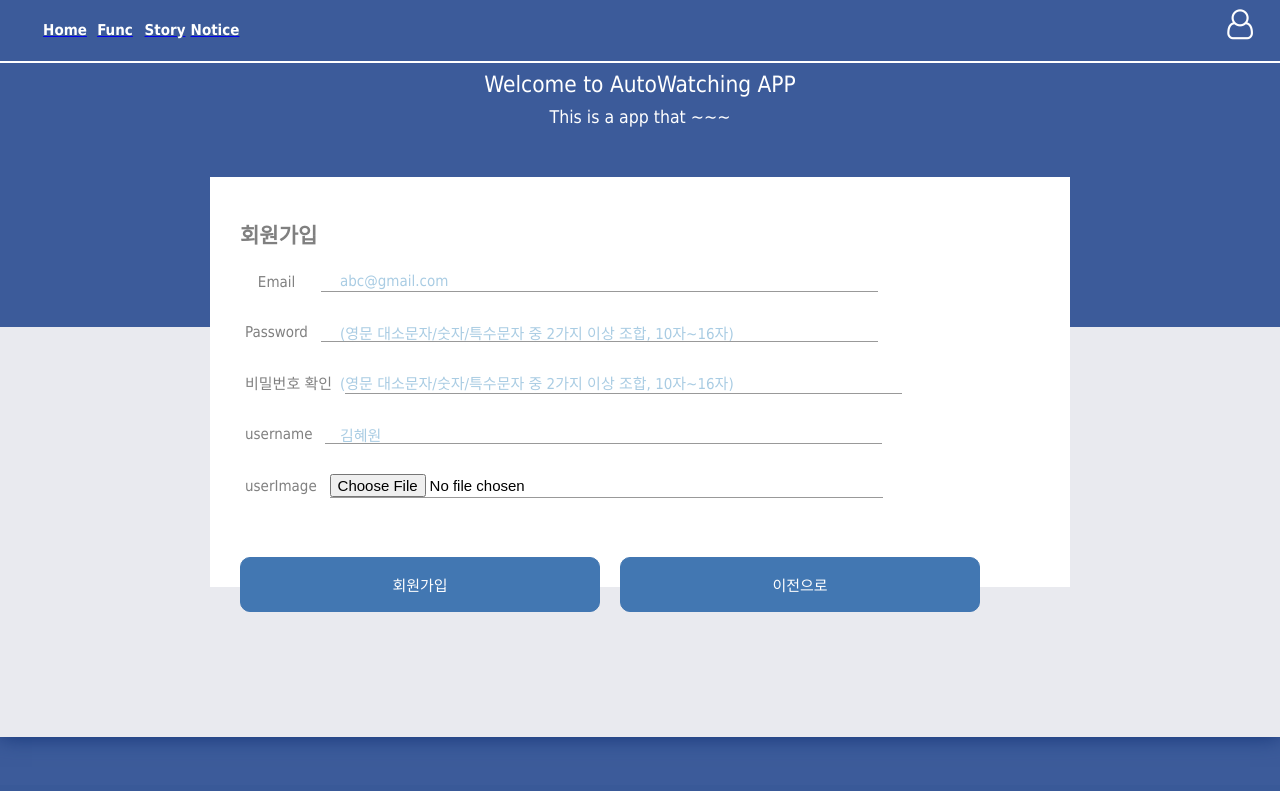
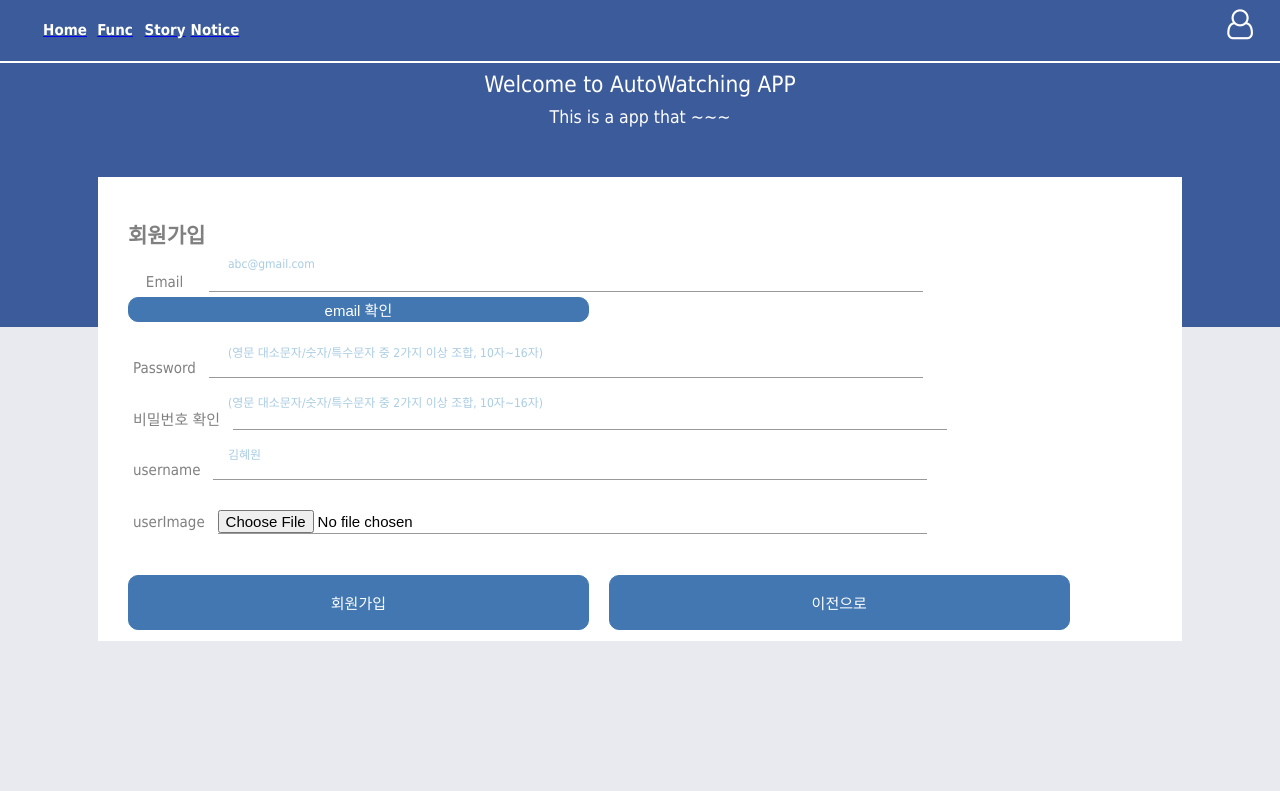
Before and after one commit to ESproject-antiseptic/Webserver, a Django app: page /signup in a window 1280 px wide. Shown: the part 15-806 px from the top of the page. Before the commit the page ends 756 px from the top, so only its background shows below. Run offline with Django 3.2, Linux system fonts and the light colour scheme.

Commit message:
#3. 아이디중복체크

```diff
--- a/Webserver/antiseptic19/main/templates/main/signup.html
+++ b/Webserver/antiseptic19/main/templates/main/signup.html
@@ -1,8 +1,9 @@
 {%extends 'main/top.html' %}
+
 {% block content %}
 <style>
     .login{
-        width: 800px;
+        width: 80%;
     }
     .signup_field h4{
         color: gray;
@@ -27,7 +28,6 @@
         display: block;
         float:left;
         margin-right:20px;
-
         width: 45%;
         outline: none;
         background-color: #4277b2;
@@ -55,21 +55,54 @@
         font-size: .8rem;
         opacity: 1;
     }
+
 </style>
+
 <div class="signup_field">
     <h4>회원가입</h4>
+
     <form method="POST"  action ="{%url 'signup'%}" enctype="multipart/form-data">
         {% csrf_token %}
         <div class="field">
             <label for= "email" class="labelid">&nbsp&nbsp Email &nbsp&nbsp&nbsp&nbsp</label>
-            <input name="email" id="email" type = "email" required >
+            <input class ="email" name="email" id="email" check_result = "fail" type = "email"  >
             <span class="label">abc@gmail.com</span>
         </div>
+        <button type="button" class ="id_check" id ="id_check" onclick ="id_check_func()">email 확인</button>
+        <br>
+        <script src="http://code.jquery.com/jquery-3.4.1.min.js"></script>
+        <script type="text/javascript">
+            function id_check_func(){
+                id_overlap_input =document.querySelector('input[name = "email"]');
+                if ( id_overlap_input.value == '') {
+                    alert('이메일을 입력해주세요.');
+                    return;
+                }
+                $.ajax({
+                    url: '{%url 'signup'%}',
+                    data: { 'email' : id_overlap_input.value},
+                    success: function (data){
+                        console.log(data['overlap']);
+                        if (data['overlap'] =="fail"){
+                            alert("이미 존재하는 이메일입니다.");
+                            id_overlap_input.focus();
+                            return;
+                        }else{
+                            alert("사용가능한 이메일입니다.");
+                            $('.email').attr("check_result", "success");
+                            return;
+                        }
+                    }
+                })
+            }
+
+        </script>
+        <br>
 
         <div class="field">
             <div class = "form-group">
                 <label for= "password" class="labelid">Password&nbsp&nbsp </label>
-                <input name = "password" type ="form-control" id="password" required>
+                <input name = "password" type ="password" id="password" >
                 <span class="label">(영문 대소문자/숫자/특수문자 중 2가지 이상 조합, 10자~16자)</span>
             </div>
 
@@ -78,14 +111,14 @@
         <div class="field">
             <div class = "form-group">
                 <label for= "re_password" class="labelid">비밀번호 확인&nbsp&nbsp </label>
-                <input name = "re_password" type ="form-control" id="re_password" required>
+                <input name = "re_password" type ="password" id="re_password" >
                 <span class="label">(영문 대소문자/숫자/특수문자 중 2가지 이상 조합, 10자~16자)</span>
             </div>
         </div>
 
         <div class="field">
             <label for= "name" class="labelid">username&nbsp&nbsp </label>
-            <input name = "name" type ="text" id="name" required>
+            <input name = "name" type ="text" id="name" >
             <span class="label">김혜원</span>
         </div>
 
@@ -95,7 +128,22 @@
                                         style="widows: 200px" accept=".png, .jpeg, .jpg">
 
         </div>
-
+        <br>
+        <br>
+        <div align="center">
+            <button type="submit" class ="signup" id="signup" > <p>회원가입</p></button>
+            <button type="button" class ="btn btn-light"  onclick="location.href='/'"><p >이전으로</p></button>
+            <script>
+                $('.signup').click(function(){
+                    if ($('.email').attr("check_result") == "fail"){
+                        alert("아이디 중복체크를 확인하세요.");
+                        $('.username_input').focus();
+                        return false;
+                    }
+                });
+            </script>
+        </div>
+        <br>
         <br>
 
         {% if messages %}
@@ -109,13 +157,6 @@
                 </div>
             {% endfor %}
         {% endif %}
-        <br>
-        <br>
-        <div align="center">
-            <button type="submit" class ="btn btn-dark" > <p>회원가입</p></button>
-
-            <button type="button" class ="btn btn-light"  onclick="location.href='/'"><p >이전으로</p></button>
-        </div>
     </form>
 </div>
 
--- a/Webserver/antiseptic19/main/views.py
+++ b/Webserver/antiseptic19/main/views.py
@@ -4,7 +4,7 @@ from django.contrib.auth.hashers import make_password,check_password
 from django.contrib import messages
 #JSON 요청을 위한 Parser 추가
 
-from django.http import HttpResponse
+from django.http import HttpResponse, JsonResponse
 import simplejson
 #CSRF TOKEN 무효
 from django.views.decorators.csrf import csrf_exempt
@@ -47,10 +47,26 @@ from django.views.decorators.csrf import csrf_exempt
 @csrf_exempt
 def signup(request):   #회원가입 페이지를 보여주기 위한 함수
     res_data = {}
+    info = {}
     if request.method == "GET":
-        return render(request, 'main/signup.html')
+        email = request.GET.get('email')
+        if email:
+            try:  # 아이디가 존재할 경우
+                myuser = User.objects.get(email=email)
+                request.session['idcheck'] = False
+                overlap = "fail"
+                info['overlap'] = overlap
+            # 아이디가 존재하지 않을 경우
+            except User.DoesNotExist:
+                request.session['idcheck'] = True
+                info['idcheck'] = email
+                overlap = "pass"
+                info['overlap'] = overlap
+            return JsonResponse(info)
+        else:
+            return render(request, 'main/signup.html')
+
     elif request.method == "POST":
-
         email = request.POST.get('email', None)
         password = request.POST.get('password',None)
         re_password = request.POST.get('re_password',None)
@@ -74,7 +90,9 @@ def signup(request):   #회원가입 페이지를 보여주기 위한 함수
             messages.add_message(request, messages.INFO, '회원가입이 성공하였습니다')
             # return redirect("/")
 
-            return render(request, 'main/success.html', res_data) #register를 요청받으면 register.html 로 응답.
+            return render(request, 'main/success.html', res_data) #register를 요청받으면 register.
+
+
 
 def home(request):
     return render(request, 'main/home.html')
```
Also changed, not shown: Webserver/antiseptic19/db.sqlite3.
